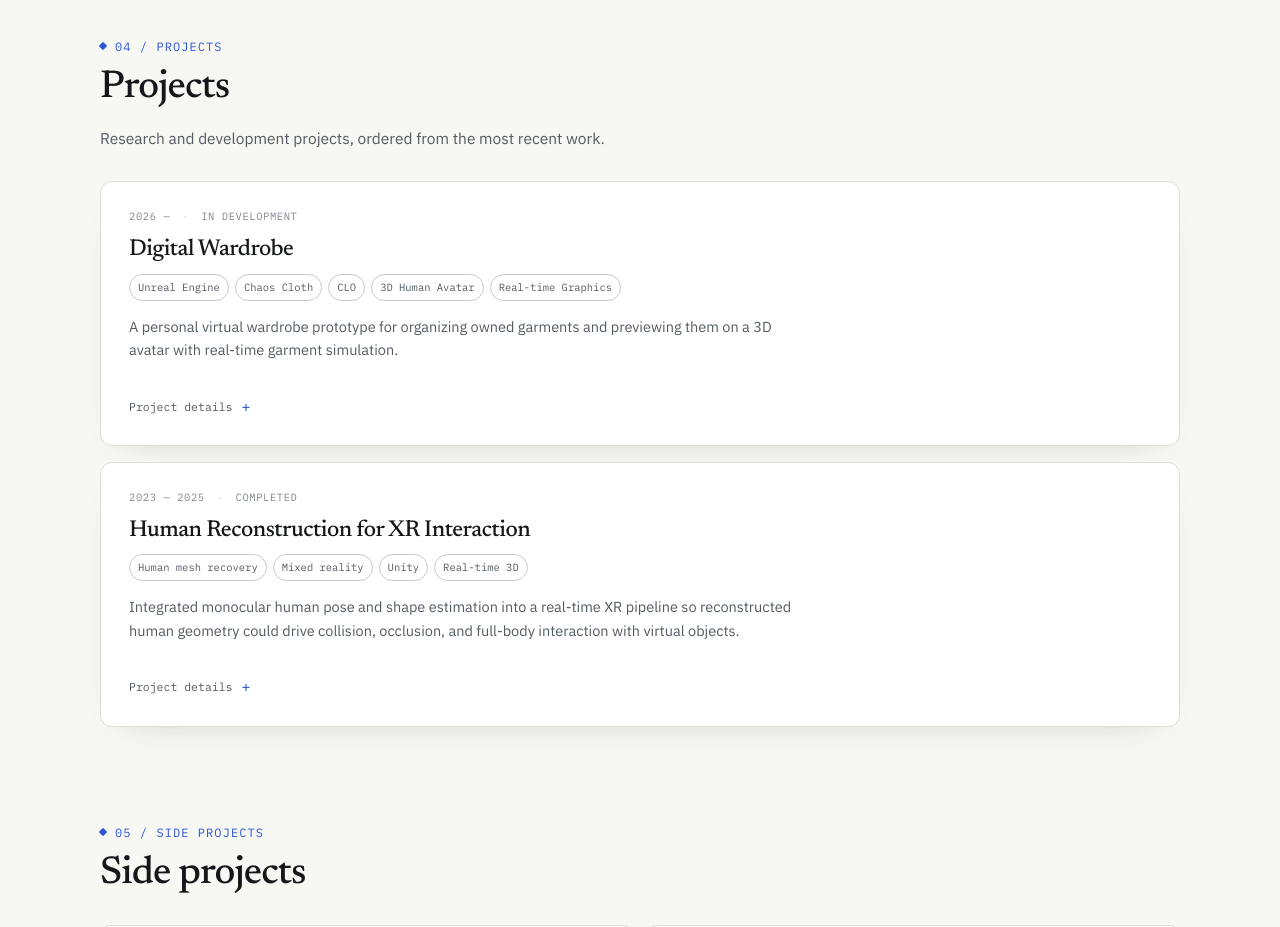
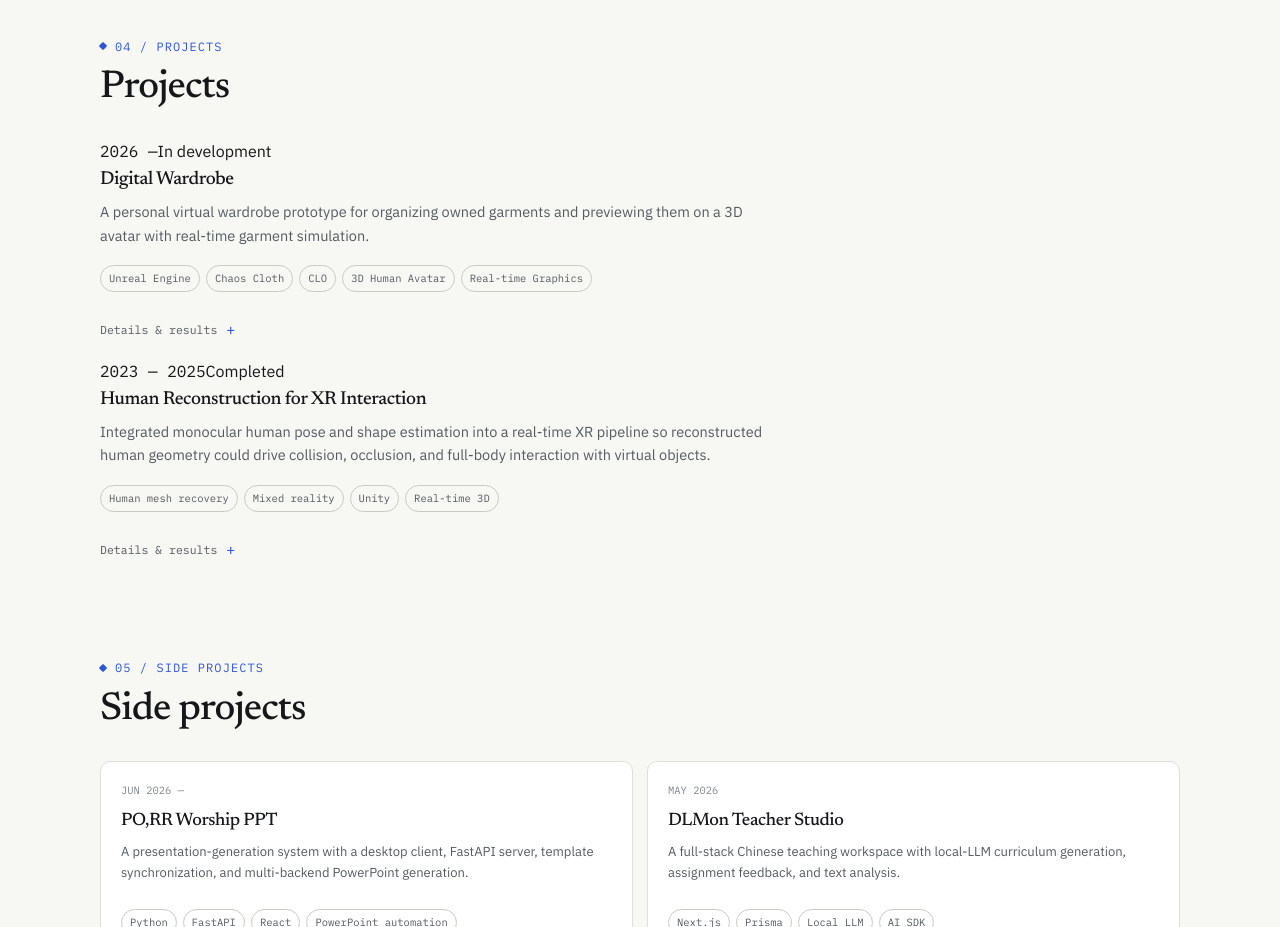
Before and after one commit to GraceCheong/web, a React (Vite) app: page / in a window 1280 px wide. Shown: the part 2240-3167 px from the top of the page. Built offline with nearby package versions, Linux system fonts and the light colour scheme.

Commit message:
Compact projects into matching rows

```diff
--- a/src/components/Projects.jsx
+++ b/src/components/Projects.jsx
@@ -3,42 +3,28 @@ import { projects } from '../data/content'
 import VideoEmbed from './VideoEmbed'
 import { GitHubIcon } from './Icons'
 
-function ProjectCard({ project }) {
+function ProjectRow({ project }) {
   const [open, setOpen] = useState(false)
   const panelId = `${project.id}-details`
-  const hasMedia = project.images?.length > 0 || Boolean(project.video)
 
   return (
-    <article className="work-card project-card">
-      <div className="work-card-meta">
+    <article className="work-row">
+      <div className="work-row-main">
+        <div className="work-row-content">
+          <div className="work-meta">
             <span className="mono">{project.period}</span>
             <span>{project.status}</span>
           </div>
 
-      <h3 className="work-card-title">{project.title}</h3>
+          <h3 className="work-title">{project.title}</h3>
 
-      <div className="tags">
+          <p className="work-summary">{project.description}</p>
+
+          <div className="tags compact-tags">
             {project.tags?.map((tag) => (
               <span key={tag}>{tag}</span>
             ))}
           </div>
-
-      <p className="work-summary">{project.description}</p>
-
-      {project.images?.[0] && (
-        <div className="work-preview">
-          <span className="field-label media-label">Result</span>
-          <button
-          type="button"
-          className="media-thumbnail-button"
-          aria-expanded={open}
-          aria-controls={panelId}
-          onClick={() => setOpen(true)}
-        >
-          <img className="work-thumbnail" src={project.images[0]} alt={`${project.title} result`} />
-          </button>
-        </div>
-      )}
 
           <button
             type="button"
@@ -47,9 +33,22 @@ function ProjectCard({ project }) {
             aria-controls={panelId}
             onClick={() => setOpen((value) => !value)}
           >
-        {open ? 'Hide details' : hasMedia ? 'Project details & results' : 'Project details'}
+            {open ? 'Close' : 'Details & results'}
             <span aria-hidden="true">{open ? '−' : '+'}</span>
           </button>
+        </div>
+
+        {project.images?.[0] && (
+          <button
+            type="button"
+            className="work-thumb-button"
+            aria-label={`Open details for ${project.title}`}
+            onClick={() => setOpen(true)}
+          >
+            <img className="work-thumb" src={project.images[0]} alt="" />
+          </button>
+        )}
+      </div>
 
       {open && (
         <div className="work-details" id={panelId}>
@@ -79,7 +78,7 @@ function ProjectCard({ project }) {
               </a>
             )}
             {project.githubUrl && (
-              <a className="text-link sp-github" href={project.githubUrl} target="_blank" rel="noopener noreferrer">
+              <a className="text-link" href={project.githubUrl} target="_blank" rel="noopener noreferrer">
                 <GitHubIcon />
                 Repository
               </a>
@@ -93,18 +92,15 @@ function ProjectCard({ project }) {
 
 export default function Projects() {
   return (
-    <section className="wrap" id="projects">
+    <section className="wrap section" id="projects">
       <div className="section-head">
         <span className="eyebrow">04 / Projects</span>
         <h2>Projects</h2>
-        <p className="lead">
-          Research and development projects, ordered from the most recent work.
-        </p>
       </div>
 
       <div className="work-list">
         {projects.map((project) => (
-          <ProjectCard key={project.id} project={project} />
+          <ProjectRow key={project.id} project={project} />
         ))}
       </div>
     </section>
```
Lines whose indentation alone changed are shown as unchanged.
